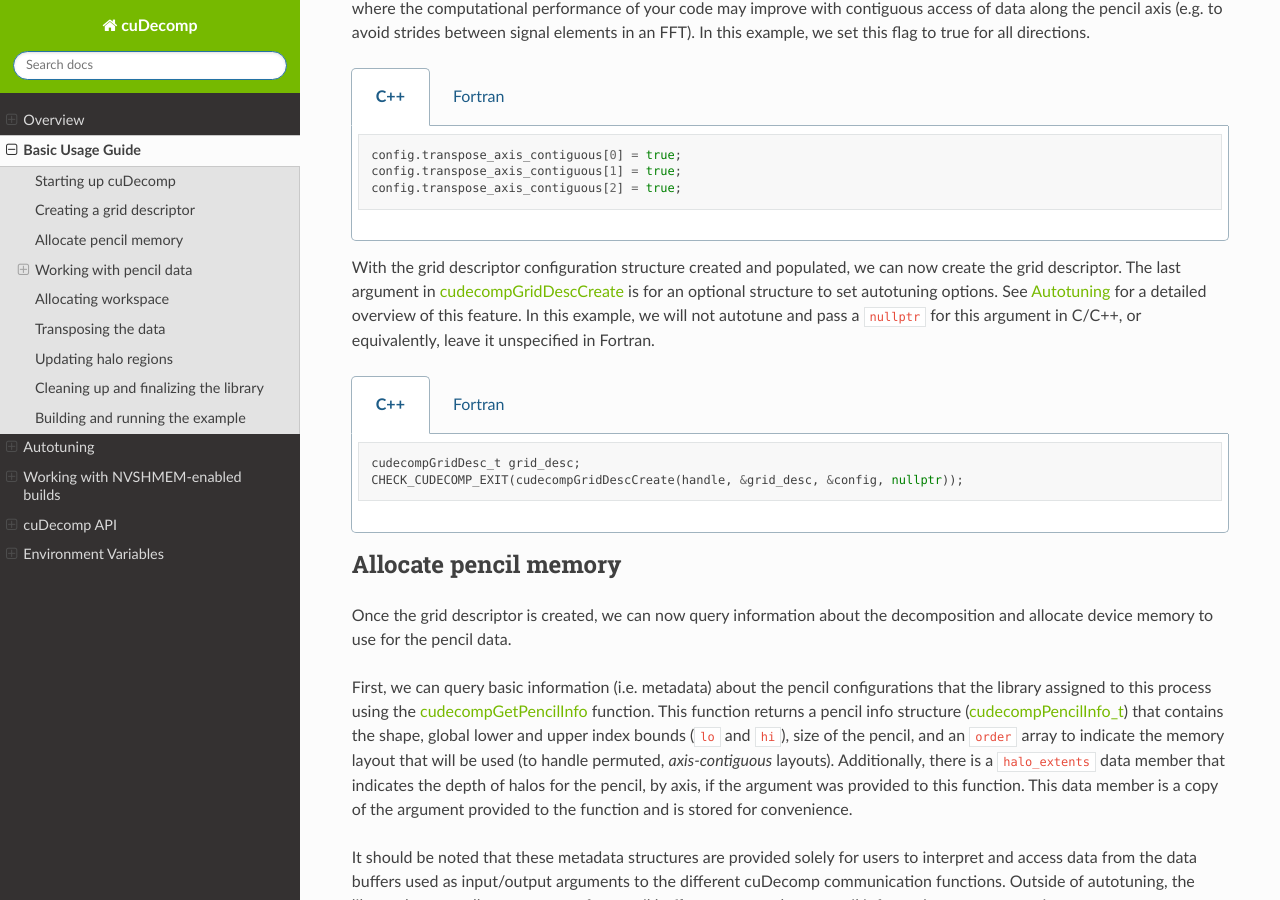
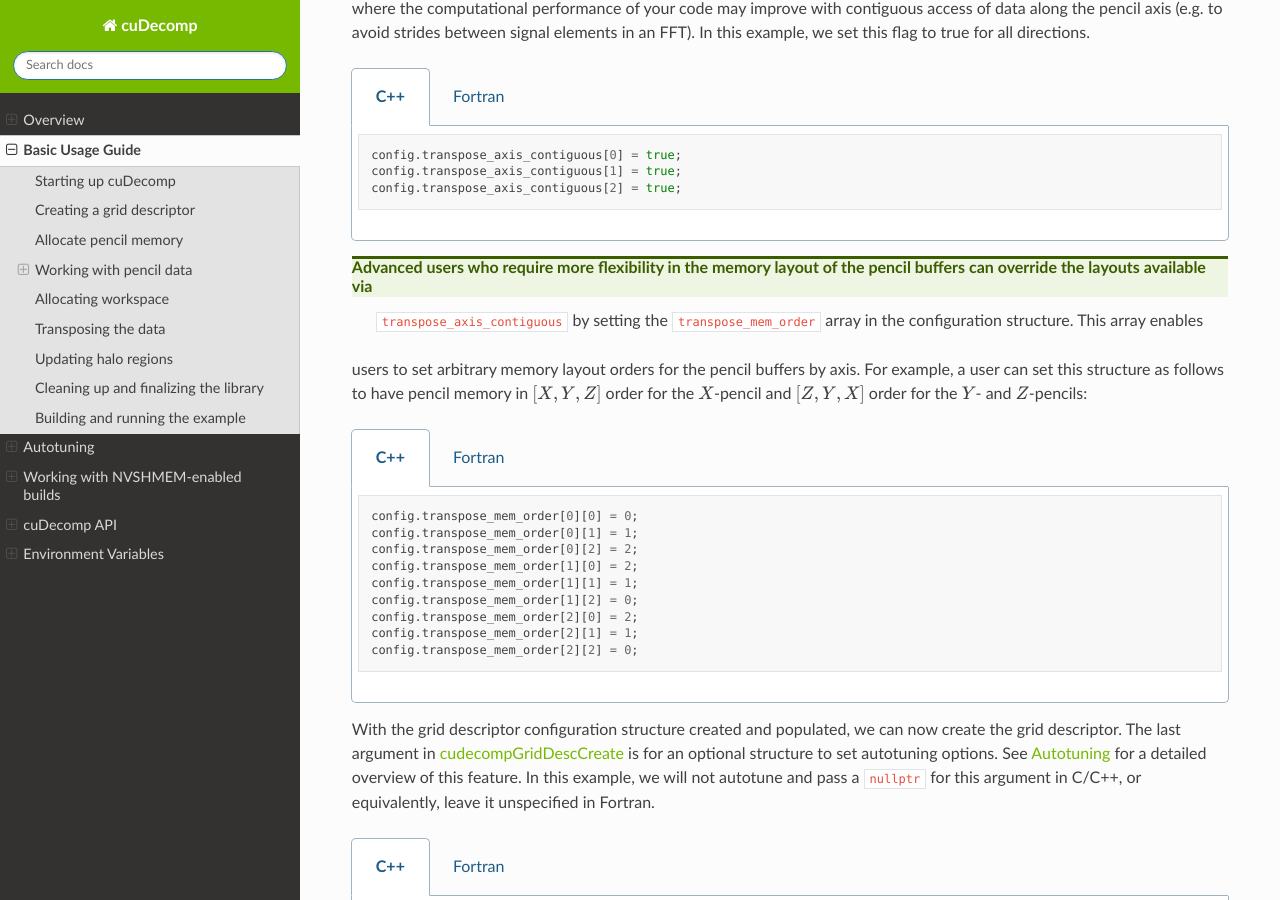
Before and after one commit to NVIDIA/cuDecomp, a Sphinx documentation site: the page built from docs/basic_usage.rst, in a window 1280 px wide and 900 px high, scrolled down 2475 px. Built offline with Sphinx 7.4.7 and the Read the Docs theme 3.1.0, drawn with Linux system fonts in a browser that asks for light colours.

Commit message:
Documentation updates.

```diff
--- a/docs/api/f_api.rst
+++ b/docs/api/f_api.rst
@@ -49,6 +49,8 @@
   :f integer pdims(2): dimensions of process grid
   :f cudecompTransposeCommType transpose_comm_backend: communication backend to use for transpose communication (default: CUDECOMP_TRANSPOSE_COMM_MPI_P2P)
   :f logical transpose_axis_contiguous(3): flag (by axis) indicating if memory should be contiguous along pencil axis (default: [false, false, false])
+  :f integer transpose_mem_order(3, 3): user-specified memory ordering by axis, overrides transpose_axis_contiguous setting; second index specifies axis,
+                                        first index specifies memory order (default: unset)
   :f cudecompHaloCommType halo_comm_backend: communication backend to use for halo communication (default: CUDECOMP_HALO_COMM_MPI)
 
 ------
--- a/docs/basic_usage.rst
+++ b/docs/basic_usage.rst
@@ -162,6 +162,36 @@
 
     config%transpose_axis_contiguous = [.true., .true., .true.]
 
+Advanced users who require more flexibility in the memory layout of the pencil buffers can override the layouts available via
+ :code:`transpose_axis_contiguous` by setting the :code:`transpose_mem_order` array in the configuration structure. This array enables
+users to set arbitrary memory layout orders for the pencil buffers by axis. For example, a user can set this structure as follows to
+have pencil memory in :math:`[X, Y, Z]` order for the :math:`X`-pencil and :math:`[Z, Y, X]` order for the :math:`Y`- and :math:`Z`-pencils:
+
+.. tabs::
+
+  .. code-tab:: c++
+
+    config.transpose_mem_order[0][0] = 0;
+    config.transpose_mem_order[0][1] = 1;
+    config.transpose_mem_order[0][2] = 2;
+    config.transpose_mem_order[1][0] = 2;
+    config.transpose_mem_order[1][1] = 1;
+    config.transpose_mem_order[1][2] = 0;
+    config.transpose_mem_order[2][0] = 2;
+    config.transpose_mem_order[2][1] = 1;
+    config.transpose_mem_order[2][2] = 0;
+
+  .. code-tab:: fortran
+
+    config%transpose_mem_order(1, 1) = 0
+    config%transpose_mem_order(2, 1) = 1
+    config%transpose_mem_order(3, 1) = 2
+    config%transpose_mem_order(1, 2) = 2
+    config%transpose_mem_order(2, 2) = 1
+    config%transpose_mem_order(3, 2) = 0
+    config%transpose_mem_order(1, 3) = 2
+    config%transpose_mem_order(2, 3) = 1
+    config%transpose_mem_order(3, 3) = 0
 
 With the grid descriptor configuration structure created and populated, we can now create the grid descriptor. The last
 argument in :ref:`cudecompGridDescCreate-ref` is for an optional structure to set autotuning options. See :ref:`autotuning-section-ref`
```
Also changed, not shown: 2 other files.
